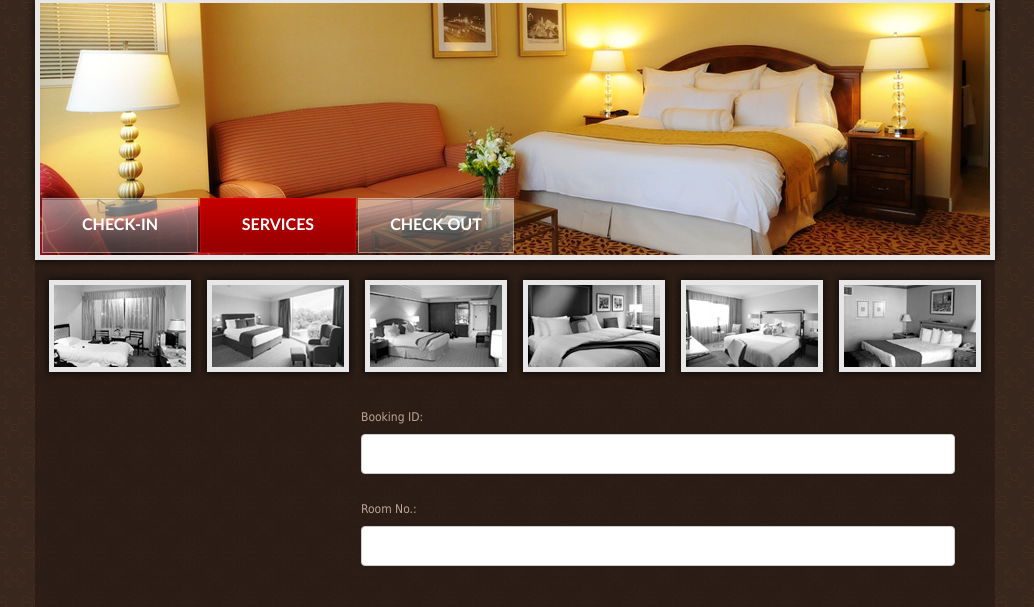
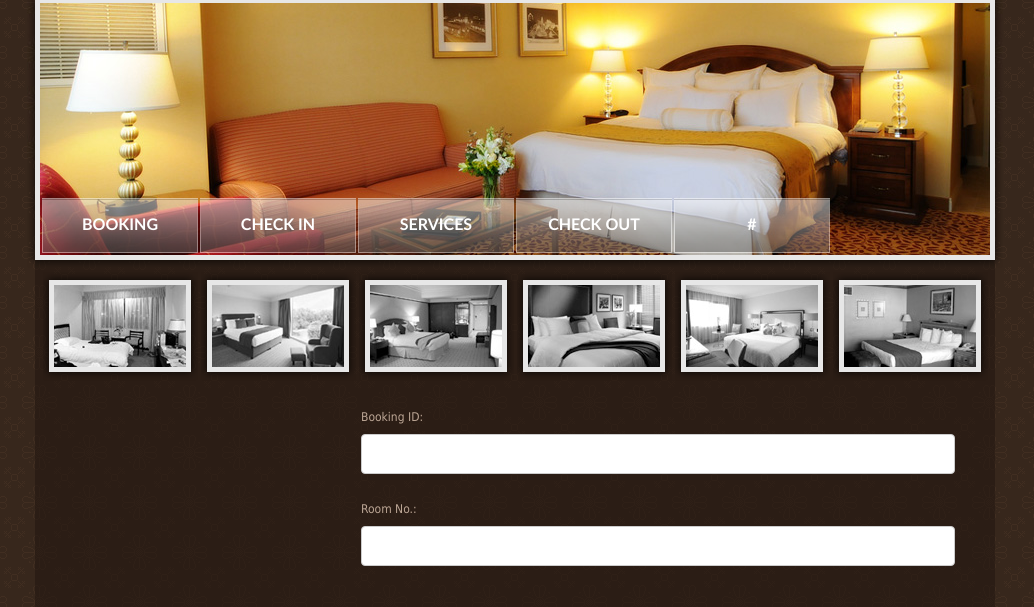
Before and after one commit to stef0296/sdp_hotel_mgmt, a plain HTML site: page five-star-hotel/services.html in a window 1280 px wide. Shown: the part 146-753 px from the top of the page, without its empty margins (125-1159 px from the left). Drawn offline with Linux system fonts and the light colour scheme.

Commit message:
service update

```diff
--- a/five-star-hotel/services.html
+++ b/five-star-hotel/services.html
@@ -33,10 +33,11 @@
           <div class="header-box-small">
             <div class="inner">
               <ul class="nav">
-                <li><a href="booking.html">Check-In</a></li>
-                <!---- <li><a href="services.html">Services</a></li> -->
-                <li><a href="restaurant.html" class="current">Services</a></li>
-                <li><a href="index.html">Check Out</a></li>
+                <li><a href="booking.html">Booking</a></li>
+                <li><a href="checkin.html"> Check In</a></li>
+                <li><a href="services.html">Services</a></li>
+                <li><a href="checkout.html">Check Out</a></li>
+                <li><a href="#">#</a></li>
               </ul>
             </div>
           </div>
```
